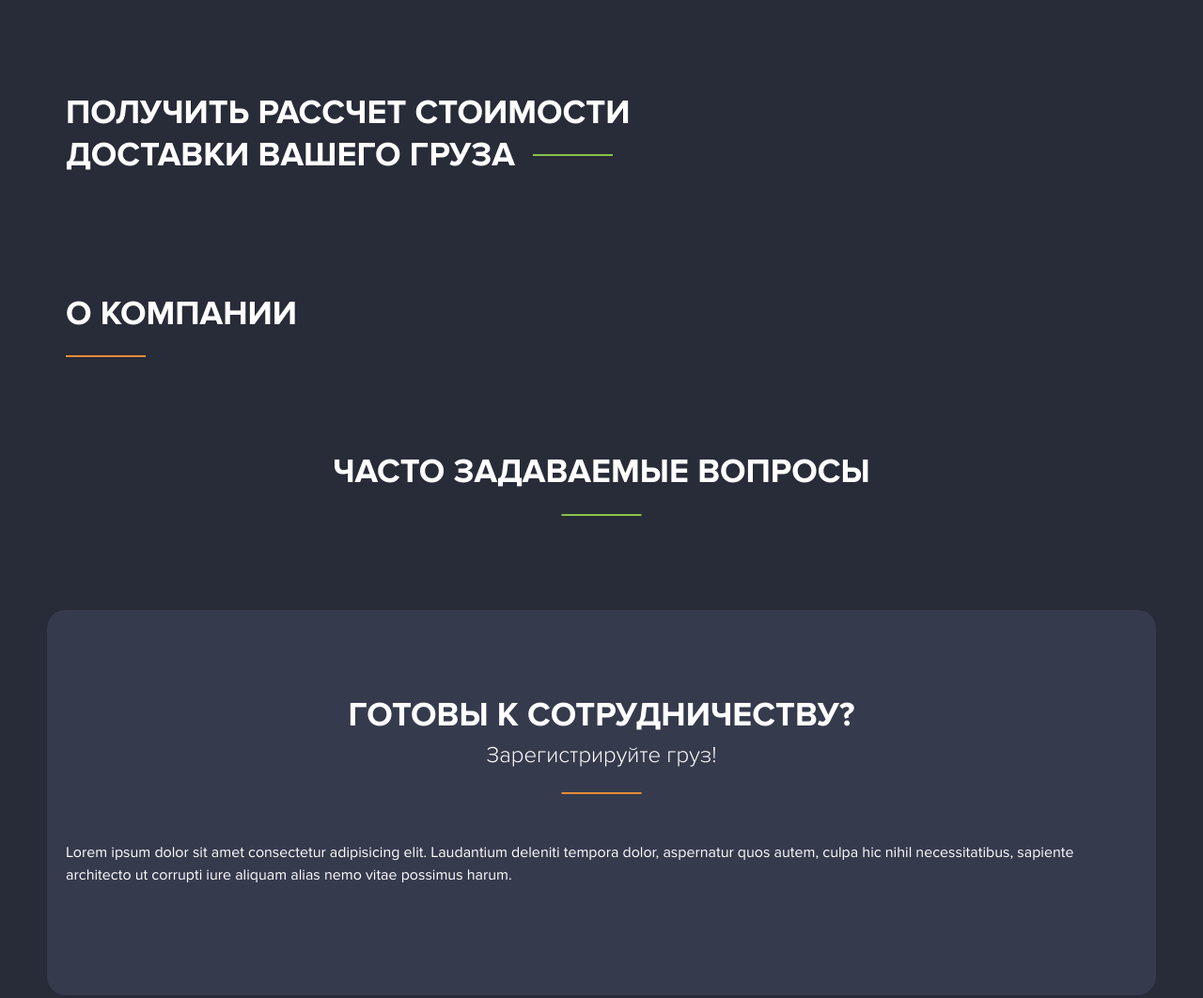
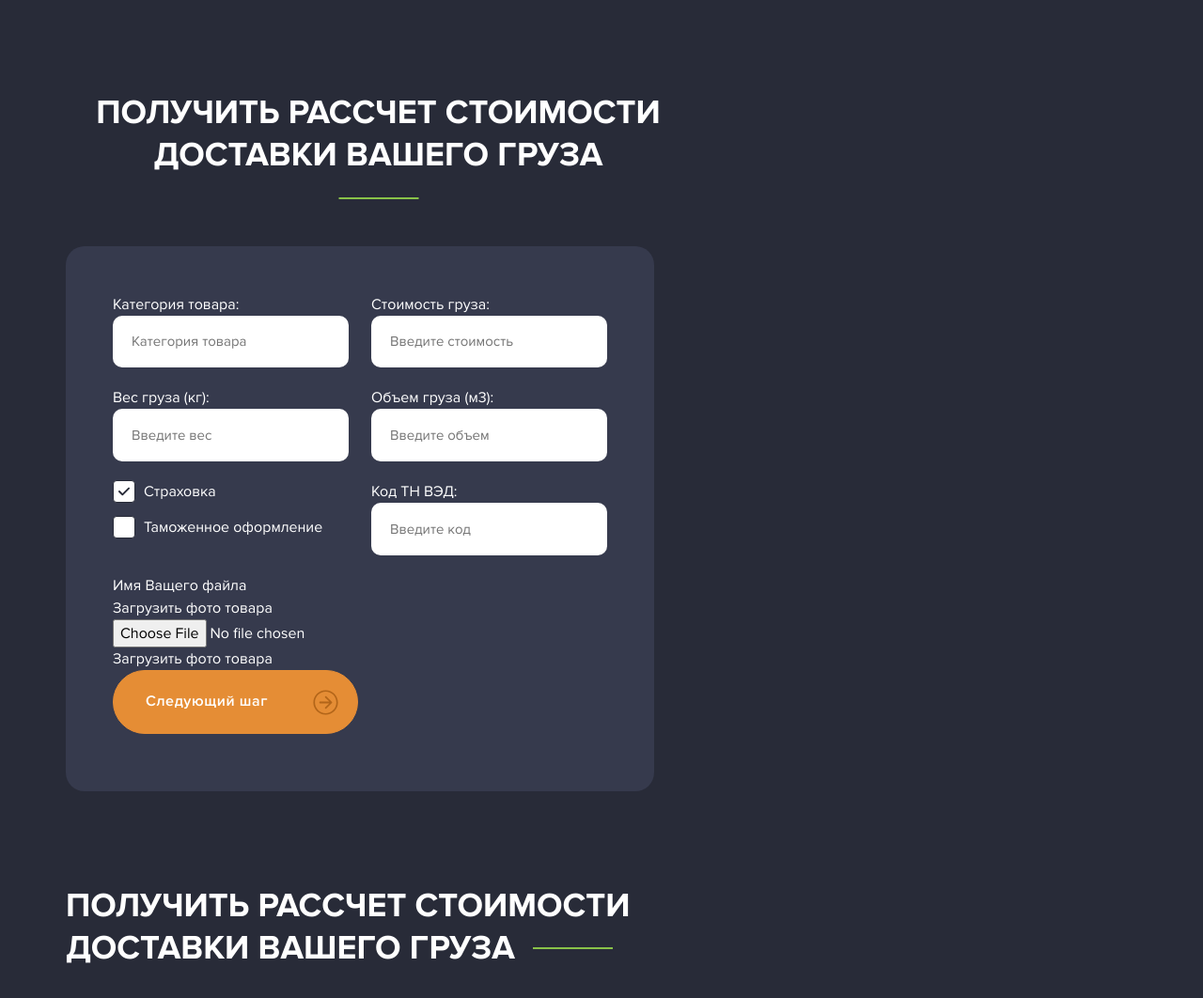
Before and after one commit to jhdwcry/MasterTao, a website: page dev/index.html in a window 1280 px wide. Shown: the part 817-1879 px from the top of the page at 94% size. Drawn offline with nearby package versions, Linux system fonts and the light colour scheme; files that its build step writes are made by us from their sources.

Commit message:
test commit

```diff
--- a/dev/assets/js/custom.js
+++ b/dev/assets/js/custom.js
@@ -14,3 +14,16 @@ $(document).ready(function() {
 
 
 });
+
+function checkboxContainerPadding() {
+    const checkButton = document.querySelectorAll('.check-button');
+    checkButton.forEach(item => {
+        item.closest('[class*="col"]').classList.add('padding-top');
+    });
+};
+
+if (document.querySelector('.calculation-form')) {
+    checkboxContainerPadding()
+} else {
+    null
+}
--- a/dev/index.html
+++ b/dev/index.html
@@ -2,39 +2,9 @@
 @@include('templates/header.html')
 <main class="wrapper home">
     @@include('templates/first-screen.html')
+    @@include('templates/calculation.html')
+    @@include('templates/template-titles.html')
 
-    <section class="test">
-        <div class="container">
-            <div class="template-title col-md-7">
-                <h2>Получить рассчет стоимости доставки вашего груза</h2>
-            </div>
-        </div>
-    </section>
-    <section class="test">
-        <div class="container">
-            <div class="template-title text-left">
-                <h2>О компании</h2>
-            </div>
-        </div>
-    </section>
-    <section class="test">
-        <div class="container">
-            <div class="template-title">
-                <h2>Часто задаваемые вопросы</h2>
-            </div>
-        </div>
-    </section>
-    <section class="test  container-fluid">
-        <div class="container">
-            <div class="template-title">
-                <h2>Готовы к сотрудничеству?</h2>
-                <h3> Зарегистрируйте груз!</h3>
-            </div>
-            <p>
-                Lorem ipsum dolor sit amet consectetur adipisicing elit. Laudantium deleniti tempora dolor, aspernatur quos autem, culpa hic nihil necessitatibus, sapiente architecto ut corrupti iure aliquam alias nemo vitae possimus harum.
-            </p>
-        </div>
-    </section>
 
 </main>
 @@include('templates/footer.html')
--- /dev/null
+++ b/dev/sass/calculation-form.scss
@@ -0,0 +1,37 @@
+.calculation-form {
+    max-width: 626px;
+    width: 100%;
+
+    background: $bg-secondary;
+    border-radius: 20px;
+    padding: 50px 50px 61px;
+    input{
+        width: 100%;
+    }
+}
+
+
+
+input {
+transition: .1s;
+    &[type='text'],
+    &[type='number'] {
+        background: #fff;
+        border-radius: 10px;
+        padding: 18.5px 20px;
+        font-weight: 400;
+        font-size: 15px;
+        line-height: 126%;
+        border: none;
+    }
+    &:hover {
+        box-shadow: 0px 0px 12px 1px rgba(229, 141, 53, 1);
+    }
+    &:focus {
+        box-shadow: 0px 0px 0px 1px rgba(229, 141, 53, 1);
+    }
+
+    &:focus-visible{
+        outline: none;
+    }
+}
--- a/dev/sass/global.scss
+++ b/dev/sass/global.scss
@@ -376,3 +376,7 @@ section {
         }
     }
 }
+
+.input-box{
+    margin-bottom: 20px;
+}
--- a/dev/style.scss
+++ b/dev/style.scss
@@ -18,5 +18,6 @@ Use it to make something cool, have fun, and share what you've learned with othe
 @import "sass/header";
 @import "sass/markap";
 @import "sass/first-screen";
+@import "sass/calculation-form";
 @import "sass/footer";
 @import "sass/media/media";
--- /dev/null
+++ b/dev/templates/calculation.html
@@ -0,0 +1,70 @@
+<section class="calculation">
+    <div class="container">
+        <div class="template-title col-lg-7">
+            <h2>Получить рассчет стоимости доставки вашего груза</h2>
+        </div>
+
+        <form class="calculation-form">
+            <div class="row">
+                <div class="col-md-6">
+                    <div class="input-box">
+                        <label for="category-shipment">Категория товара:</label>
+                        <input type="text" id="category-shipment" name="category-shipment" placeholder="Категория товара">
+                    </div>
+                    <div class="input-box">
+                        <label for="weight-shipment">Вес груза (кг):</label>
+                        <input type="number" id="weight-shipment" name="weight-shipment" placeholder="Введите вес">
+                    </div>
+                </div>
+                <div class="col-md-6">
+                    <div class="input-box">
+                        <label for="price-shipment">Стоимость груза:</label>
+                        <input type="number" id="price-shipment" name="price-shipment" placeholder="Введите стоимость">
+                    </div>
+                    <div class="input-box">
+                        <label for="volume-shipment">Объем груза (м3):</label>
+                        <input type="number" id="volume-shipment" name="volume-shipment" placeholder="Введите объем">
+                    </div>
+                </div>
+            </div>
+            <div class="row">
+                <div class="col-md-6">
+                    <div class="check-button">
+                        <input id="insurance" type="checkbox" checked name="insurance">
+                        <label for="insurance">Страховка</label>
+                    </div>
+                    <div class="check-button">
+                        <input id="customs-clearance" type="checkbox" name="customs-clearance">
+                        <label for="customs-clearance">Таможенное оформление</label>
+                    </div>
+                </div>
+                <div class="col-md-6">
+                    <div class="input-box">
+                        <label for="invoice-code">Код ТН ВЭД:</label>
+                        <input type="text" id="invoice-code" name="invoice-code" placeholder="Введите код">
+                    </div>
+                </div>
+            </div>
+             <div class="row">
+                <div class="col-md-12">
+                    <div id="file-name">
+                        Имя Ващего файла
+                      </div>
+                      <div class="file-row">
+                        <label for="fileInput" class="label-file">Загрузить фото товара</label>
+                          <input class="input-file" id="fileInput" name="fileInput" type="file">
+                          <div class="file-row__text">
+                              Загрузить фото товара
+                          </div>
+                      </div>
+                </div>
+            </div>
+            <div class="row">
+                <div class="col-md-12">
+                    <button type="button" class="btn btn-primary btn-lg">Следующий шаг<img src="assets/img/icon-arrow-left.svg" class="icon" alt="icon"></button>
+                </div>
+            </div>
+        </form>
+
+    </div>
+</section>
--- /dev/null
+++ b/dev/templates/template-titles.html
@@ -0,0 +1,32 @@
+<section class="test">
+    <div class="container">
+        <div class="template-title col-md-7">
+            <h2>Получить рассчет стоимости доставки вашего груза</h2>
+        </div>
+    </div>
+</section>
+<section class="test">
+    <div class="container">
+        <div class="template-title text-left">
+            <h2>О компании</h2>
+        </div>
+    </div>
+</section>
+<section class="test">
+    <div class="container">
+        <div class="template-title">
+            <h2>Часто задаваемые вопросы</h2>
+        </div>
+    </div>
+</section>
+<section class="test  container-fluid">
+    <div class="container">
+        <div class="template-title">
+            <h2>Готовы к сотрудничеству?</h2>
+            <h3> Зарегистрируйте груз!</h3>
+        </div>
+        <p>
+            Lorem ipsum dolor sit amet consectetur adipisicing elit. Laudantium deleniti tempora dolor, aspernatur quos autem, culpa hic nihil necessitatibus, sapiente architecto ut corrupti iure aliquam alias nemo vitae possimus harum.
+        </p>
+    </div>
+</section>
```
